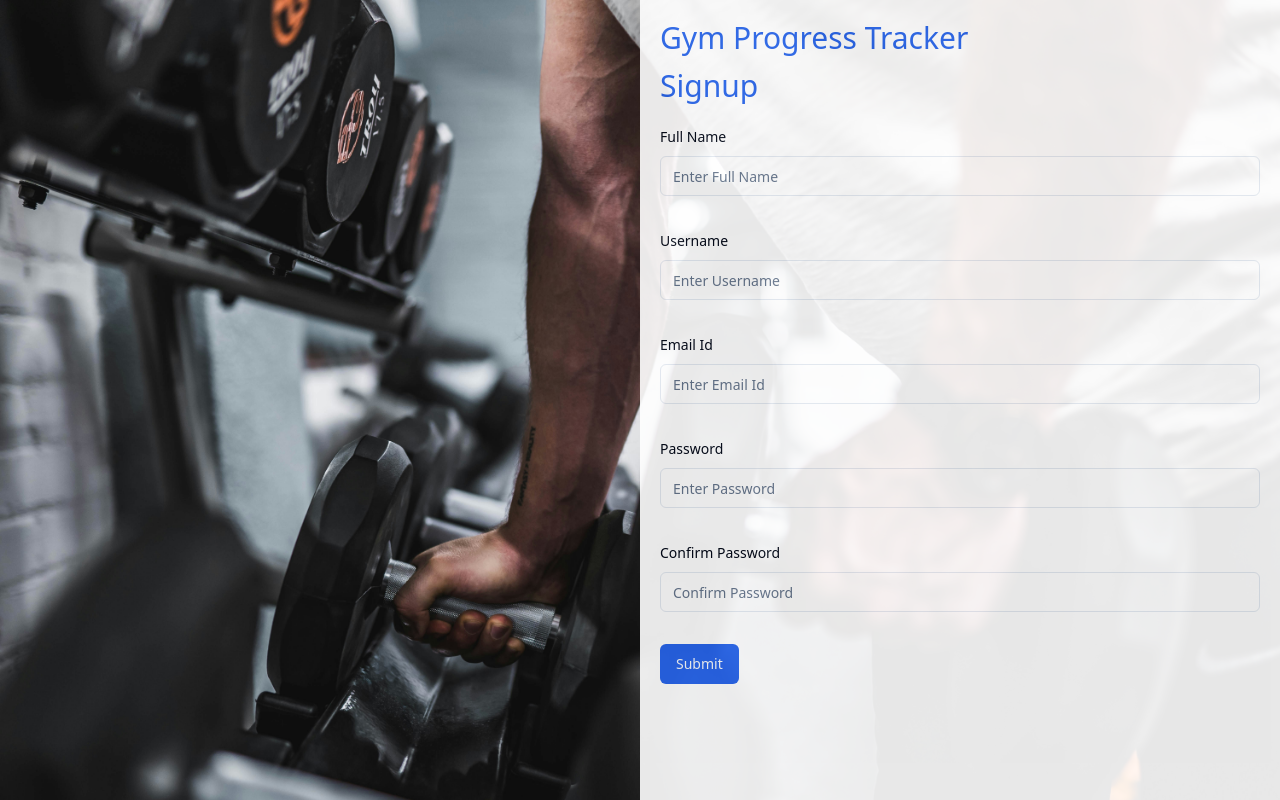
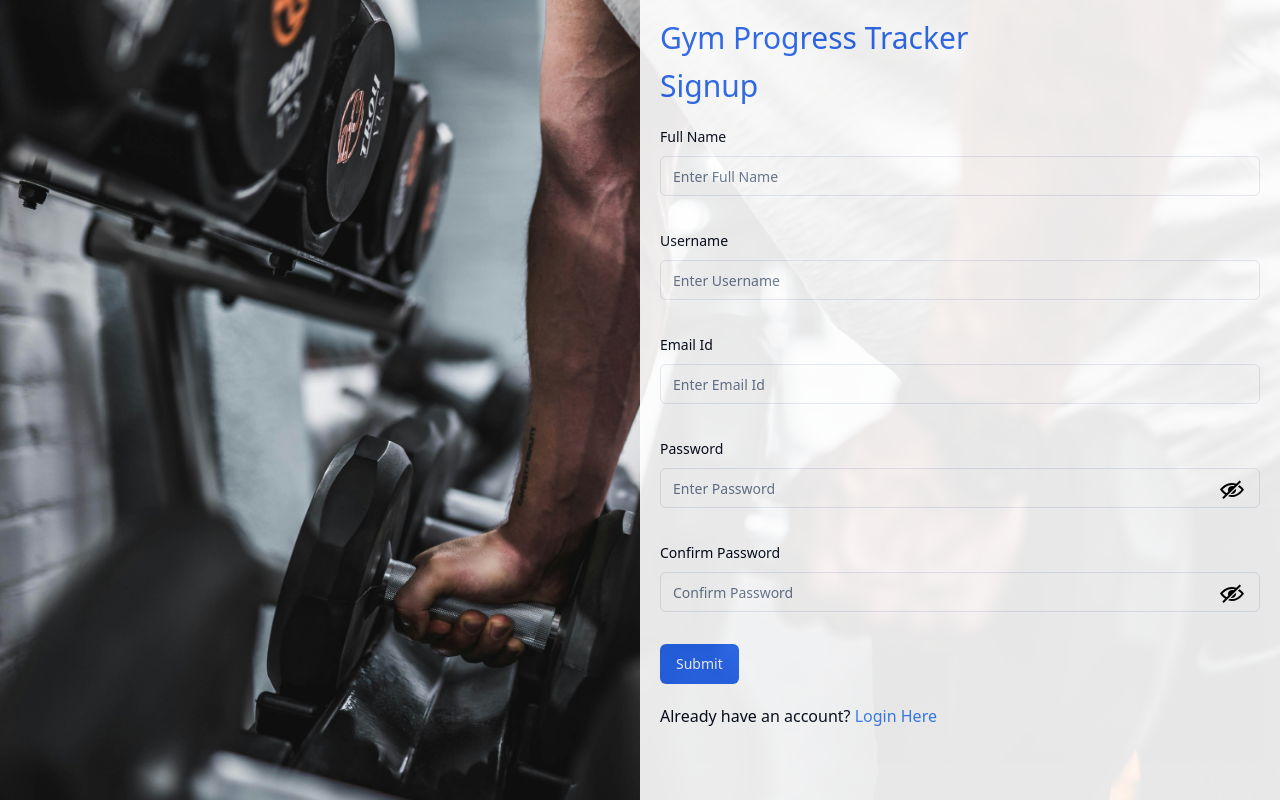
Before and after one commit to Sashankr/gym-progress-tracker, a React (Vite) app: page / in a window 1280 px wide. Built offline with nearby package versions, Linux system fonts and the light colour scheme.

Commit message:
added showpassword feature

```diff
--- a/src/components/ui/input.jsx
+++ b/src/components/ui/input.jsx
@@ -1,19 +1,65 @@
-import * as React from "react"
+import * as React from "react";
+import EyeIcon from "../../assets/eye-icon.svg";
+import EyeIconClosed from "../../assets/eye-icon-closed.svg";
 
-import { cn } from "@/lib/utils"
+import { cn } from "@/lib/utils";
 
 const Input = React.forwardRef(({ className, type, ...props }, ref) => {
+  const [isPasswordShown, setIsPasswordShown] = React.useState(false);
+  console.log("isshown", isPasswordShown);
+
+  React.useEffect(() => {
+    if (isPasswordShown) {
+      debugger;
+      const allPasswords = document.querySelectorAll(".password-input");
+      const currentPassword = allPasswords[props?.customKey ?? 0];
+      currentPassword.focus();
+    }
+  }, [isPasswordShown]);
+
   return (
-    (<input
-      type={type}
-      className={cn(
-        "flex h-10 w-full rounded-md border border-input bg-background px-3 py-2 text-sm ring-offset-background file:border-0 file:bg-transparent file:text-sm file:font-medium placeholder:text-muted-foreground focus-visible:outline-none focus-visible:ring-2 focus-visible:ring-ring focus-visible:ring-offset-2 disabled:cursor-not-allowed disabled:opacity-50",
-        className
+    <div className="relative">
+      <input
+        type={
+          type === "password" ? (isPasswordShown ? "text" : "password") : type
+        }
+        className={cn(
+          `${
+            type === "password" ? "password-input" : ""
+          } flex h-10 w-full rounded-md border border-input bg-background px-3 py-2 text-sm ring-offset-background file:border-0 file:bg-transparent file:text-sm file:font-medium placeholder:text-muted-foreground focus-visible:outline-none focus-visible:ring-2 focus-visible:ring-ring focus-visible:ring-offset-2 disabled:cursor-not-allowed disabled:opacity-50`,
+          className
+        )}
+        ref={ref}
+        {...props}
+      />
+      {type === "password" ? (
+        isPasswordShown ? (
+          <img
+            className="absolute right-[16px] top-[10px] cursor-pointer"
+            src={EyeIcon}
+            alt="password shown"
+            onClick={() => {
+              setIsPasswordShown(false);
+            }}
+            title="Hide Password"
+          />
+        ) : (
+          <img
+            className="absolute right-[16px] top-[10px] cursor-pointer"
+            src={EyeIconClosed}
+            alt="password hidden"
+            onClick={() => {
+              setIsPasswordShown(true);
+            }}
+            title="Show Password"
+          />
+        )
+      ) : (
+        ""
       )}
-      ref={ref}
-      {...props} />)
+    </div>
   );
-})
-Input.displayName = "Input"
+});
+Input.displayName = "Input";
 
-export { Input }
+export { Input };
--- a/src/pages/SignupPage/index.jsx
+++ b/src/pages/SignupPage/index.jsx
@@ -15,7 +15,7 @@ import {
 import { useToast } from "@/components/ui/use-toast";
 import { useSignupMutation } from "../../services/auth";
 
-import { useNavigate } from "react-router-dom";
+import { Link, useNavigate } from "react-router-dom";
 
 const formSchema = z
   .object({
@@ -128,6 +128,7 @@ const SignupPage = () => {
                             autoComplete="off"
                             placeholder="Enter Full Name"
                             {...field}
+                            tabIndex="0"
                           />
                         </FormControl>
 
@@ -146,6 +147,7 @@ const SignupPage = () => {
                             autoComplete="off"
                             placeholder="Enter Username"
                             {...field}
+                            tabIndex="1"
                           />
                         </FormControl>
 
@@ -164,6 +166,7 @@ const SignupPage = () => {
                             autoComplete="off"
                             placeholder="Enter Email Id"
                             {...field}
+                            tabIndex="2"
                           />
                         </FormControl>
 
@@ -183,6 +186,8 @@ const SignupPage = () => {
                             placeholder="Enter Password"
                             type="password"
                             {...field}
+                            customKey={0}
+                            tabIndex="3"
                           />
                         </FormControl>
 
@@ -201,7 +206,9 @@ const SignupPage = () => {
                             type="password"
                             autoComplete="off"
                             placeholder="Confirm Password"
+                            tabIndex="4"
                             {...field}
+                            customKey={1}
                           />
                         </FormControl>
                         <FormMessage />
@@ -213,6 +220,14 @@ const SignupPage = () => {
                   </Button>
                 </form>
               </Form>
+              <div className="mt-5">
+                <p>
+                  Already have an account?{" "}
+                  <Link className="text-blue-500" to="/login">
+                    Login Here
+                  </Link>{" "}
+                </p>
+              </div>
             </section>
           </div>
         </div>
```
Also changed, not shown: src/assets/eye-icon-closed.svg (added), src/assets/eye-icon.svg (added).
